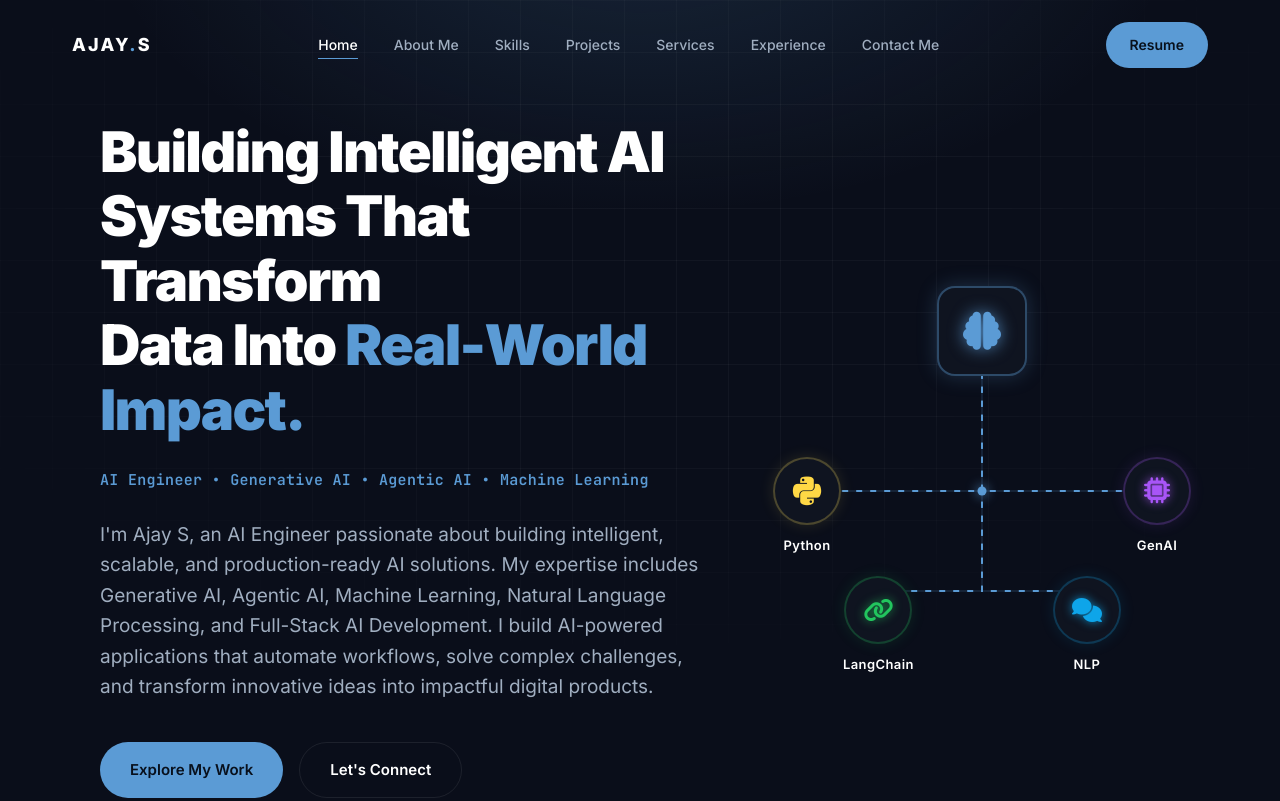
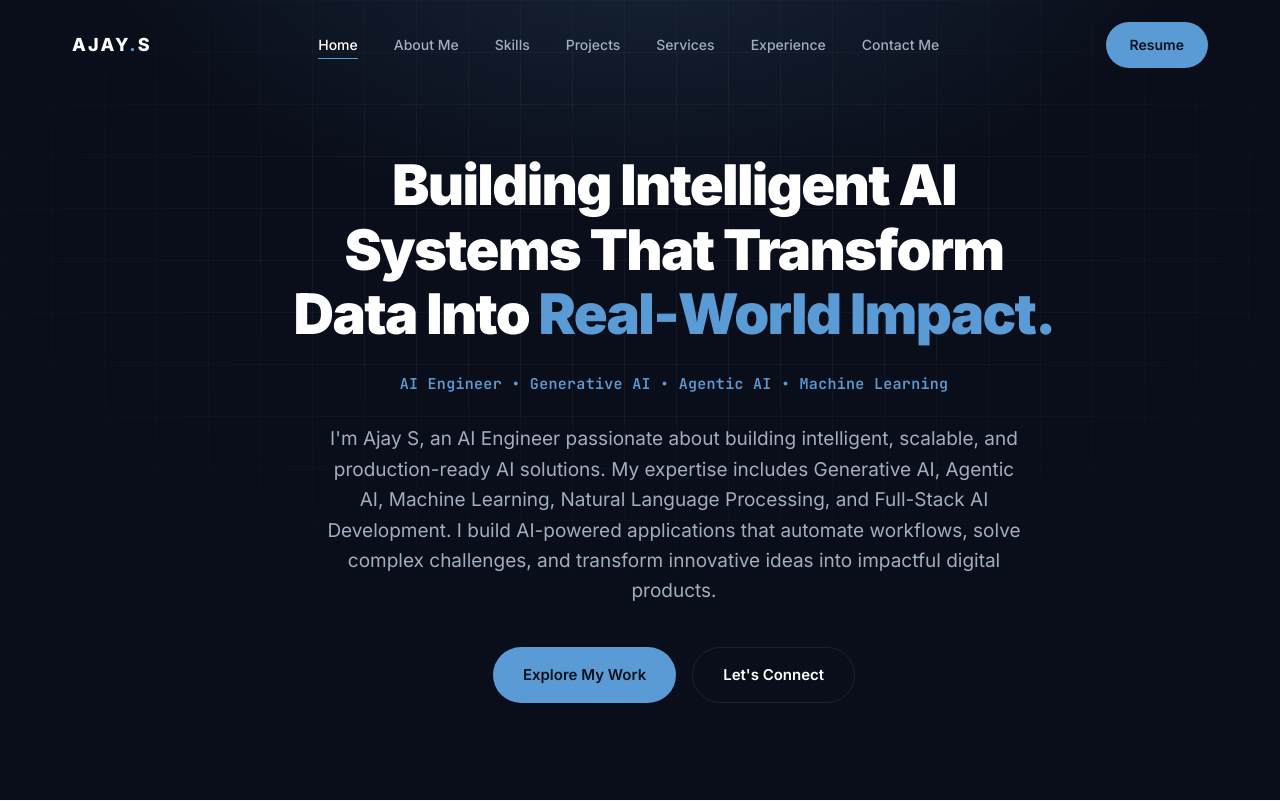
Before and after one commit to ajayspace-bit/My_Portfolio, a plain HTML site: page index.html in a window 1280 px wide. Shown: the top 801 px of the page. Drawn offline with nearby package versions, Linux system fonts and the light colour scheme.

Commit message:
feat(home): enhance homepage UI with a more professional design

```diff
--- a/index.html
+++ b/index.html
@@ -37,78 +37,17 @@
 <!-- ============ HERO ============ -->
 <section class="hero" id="home">
   <div class="hero-container">
-    <div class="hero-layout" style="display: flex; align-items: center; justify-content: space-between; gap: 48px; flex-wrap: wrap;">
-      <div class="hero-inner" style="text-align: left; max-width: 620px; flex: 1.2; min-width: 320px;">
+    <div class="hero-layout" style="display: flex; align-items: center; justify-content: center; gap: 48px; flex-wrap: wrap;">
+      <div class="hero-inner" style="text-align: center; max-width: 800px; flex: 1; min-width: 320px;">
         <h1>Building Intelligent AI<br>Systems That Transform<br>Data Into <span class="accent-text">Real-World Impact.</span></h1>
-        <div class="hero-subheading">AI Engineer &bull; Generative AI &bull; Agentic AI &bull; Machine Learning</div>
-        <p class="lede" style="margin: 0 0 40px;">I'm Ajay S, an AI Engineer passionate about building intelligent, scalable, and production-ready AI solutions. My expertise includes Generative AI, Agentic AI, Machine Learning, Natural Language Processing, and Full-Stack AI Development. I build AI-powered applications that automate workflows, solve complex challenges, and transform innovative ideas into impactful digital products.</p>
-        <div class="hero-actions" style="justify-content: flex-start;">
+        <div class="hero-subheading" style="justify-content: center;">AI Engineer &bull; Generative AI &bull; Agentic AI &bull; Machine Learning</div>
+        <p class="lede" style="margin: 0 auto 40px; max-width: 700px;">I'm Ajay S, an AI Engineer passionate about building intelligent, scalable, and production-ready AI solutions. My expertise includes Generative AI, Agentic AI, Machine Learning, Natural Language Processing, and Full-Stack AI Development. I build AI-powered applications that automate workflows, solve complex challenges, and transform innovative ideas into impactful digital products.</p>
+        <div class="hero-actions" style="justify-content: center;">
           <a href="#projects" class="btn btn-primary">Explore My Work</a>
           <a href="#contact" class="btn btn-outline">Let's Connect</a>
         </div>
       </div>
-      <div class="hero-graphic" style="flex: 1; min-width: 320px; max-width: 500px; display: flex; justify-content: center; align-items: center; padding-right: 32px;">
-        <div class="diagram-container">
-          <!-- SVG Connector Lines -->
-          <svg class="diagram-svg" viewBox="0 0 450 450">
-            <!-- Background Static lines -->
-            <path class="diagram-line" d="M225,110 L225,225" />
-            <path class="diagram-line" d="M225,225 L84,225" />
-            <path class="diagram-line" d="M225,225 L366,225" />
-            <path class="diagram-line" d="M225,225 L225,325" />
-            <path class="diagram-line" d="M225,325 L120,325 L120,310" />
-            <path class="diagram-line" d="M225,325 L330,325 L330,310" />
-
-            <!-- Animated Active Lines -->
-            <path class="diagram-line-active" d="M225,110 L225,225 L84,225" />
-            <path class="diagram-line-active" d="M225,110 L225,225 L366,225" />
-            <path class="diagram-line-active" d="M225,225 L225,325 L120,325 L120,310" />
-            <path class="diagram-line-active" d="M225,225 L225,325 L330,325 L330,310" />
-
-            <!-- Center Junction Dot -->
-            <circle cx="225" cy="225" r="4.5" fill="#5B9BD5" style="filter: drop-shadow(0 0 6px #5B9BD5);" />
-          </svg>
-
-          <!-- Node 1: Brain (Central Node) -->
-          <div class="diagram-node" style="left: 180px; top: 20px;">
-            <div class="node-box node-brain">
-              <i class="fa-solid fa-brain" style="font-size: 38px; color: #5B9BD5; filter: drop-shadow(0 0 8px rgba(91, 155, 213, 0.75));"></i>
-            </div>
-          </div>
-
-          <!-- Node 2: Python -->
-          <div class="diagram-node" style="left: 16px; top: 191px;">
-            <div class="node-box node-circle node-python">
-              <i class="devicon-python-plain colored" style="font-size: 30px;"></i>
-            </div>
-            <span class="node-label">Python</span>
-          </div>
-
-          <!-- Node 3: GenAI -->
-          <div class="diagram-node" style="right: 16px; top: 191px;">
-            <div class="node-box node-circle node-genai">
-              <i class="fa-solid fa-microchip" style="font-size: 26px; color: #a855f7; filter: drop-shadow(0 0 5px rgba(168, 85, 247, 0.75));"></i>
-            </div>
-            <span class="node-label">GenAI</span>
-          </div>
-
-          <!-- Node 4: LangChain -->
-          <div class="diagram-node" style="left: 86px; top: 310px;">
-            <div class="node-box node-circle node-langchain">
-              <i class="fa-solid fa-link" style="font-size: 24px; color: #22c55e; filter: drop-shadow(0 0 5px rgba(34, 197, 94, 0.75));"></i>
-            </div>
-            <span class="node-label">LangChain</span>
-          </div>
-
-          <!-- Node 5: NLP -->
-          <div class="diagram-node" style="right: 86px; top: 310px;">
-            <div class="node-box node-circle node-nlp">
-              <i class="fa-solid fa-comments" style="font-size: 24px; color: #0ea5e9; filter: drop-shadow(0 0 5px rgba(14, 165, 233, 0.75));"></i>
-            </div>
-            <span class="node-label">NLP</span>
-          </div>
-        </div>
-      </div>
+    </div>
     </div>
   </div>
 </section>
--- a/style.css
+++ b/style.css
@@ -211,100 +211,8 @@ section.light-section{ background:var(--bg-light-alt); padding:120px 0; color:va
 }
 .hero-inner{
 	position:relative; z-index:2;
-	max-width:620px;
-	text-align:left;
-}
-/* ============ INTERACTIVE DIAGRAM ============ */
-.diagram-container {
-	position: relative;
-	width: 450px;
-	height: 450px;
-	margin: 0 auto;
-	user-select: none;
-}
-.diagram-node {
-	position: absolute;
-	display: flex;
-	flex-direction: column;
-	align-items: center;
-	z-index: 2;
-}
-.node-box {
-	background: #0f1420;
-	border: 2px solid rgba(91, 155, 213, 0.25);
-	box-shadow: 0 0 15px rgba(91, 155, 213, 0.15);
-	display: flex;
-	align-items: center;
-	justify-content: center;
-	transition: all 0.3s cubic-bezier(0.4, 0, 0.2, 1);
-}
-.node-box:hover {
-	transform: translateY(-4px) scale(1.05);
-}
-.node-brain {
-	width: 90px;
-	height: 90px;
-	border-radius: 18px;
-	border-color: rgba(91, 155, 213, 0.4);
-	box-shadow: 0 0 20px rgba(91, 155, 213, 0.25);
-}
-.node-brain:hover {
-	border-color: #5B9BD5;
-	box-shadow: 0 0 30px rgba(91, 155, 213, 0.6);
-}
-.node-circle {
-	width: 68px;
-	height: 68px;
-	border-radius: 50%;
-}
-.node-label {
-	margin-top: 10px;
-	font-family: var(--font-sans);
-	font-size: 13px;
-	font-weight: 600;
-	color: var(--text-dark-heading);
-	letter-spacing: 0.03em;
-}
-
-/* Glowing variations */
-.node-python { border-color: rgba(255, 223, 87, 0.25); box-shadow: 0 0 15px rgba(255, 223, 87, 0.12); }
-.node-python:hover { border-color: #ffdf57; box-shadow: 0 0 25px rgba(255, 223, 87, 0.45); }
-
-.node-genai { border-color: rgba(168, 85, 247, 0.25); box-shadow: 0 0 15px rgba(168, 85, 247, 0.12); }
-.node-genai:hover { border-color: #a855f7; box-shadow: 0 0 25px rgba(168, 85, 247, 0.45); }
-
-.node-langchain { border-color: rgba(34, 197, 94, 0.25); box-shadow: 0 0 15px rgba(34, 197, 94, 0.12); }
-.node-langchain:hover { border-color: #22c55e; box-shadow: 0 0 25px rgba(34, 197, 94, 0.45); }
-
-.node-nlp { border-color: rgba(14, 165, 233, 0.25); box-shadow: 0 0 15px rgba(14, 165, 233, 0.12); }
-.node-nlp:hover { border-color: #0ea5e9; box-shadow: 0 0 25px rgba(14, 165, 233, 0.45); }
-
-/* SVG Connectors */
-.diagram-svg {
-	position: absolute;
-	top: 0;
-	left: 0;
-	width: 100%;
-	height: 100%;
-	z-index: 1;
-	pointer-events: none;
-}
-.diagram-line {
-	stroke: rgba(91, 155, 213, 0.15);
-	stroke-width: 2px;
-	fill: none;
-}
-.diagram-line-active {
-	stroke: var(--accent);
-	stroke-width: 2px;
-	stroke-dasharray: 6 8;
-	animation: diagramDash 25s linear infinite;
-	fill: none;
-}
-@keyframes diagramDash {
-	to {
-		stroke-dashoffset: -1000;
-	}
+	max-width:800px;
+	text-align:center;
 }
 .hero-subheading{
 	font-family:var(--font-mono);
@@ -325,11 +233,11 @@ section.light-section{ background:var(--bg-light-alt); padding:120px 0; color:va
 .hero p.lede{
 	font-size:clamp(16px, 1.6vw, 19px);
 	color:var(--text-dark-muted);
-	max-width:640px;
-	margin:0 0 40px;
+	max-width:700px;
+	margin:0 auto 40px;
 }
 .hero-actions{
-	display:flex; gap:16px; justify-content:flex-start; flex-wrap:wrap;
+	display:flex; gap:16px; justify-content:center; flex-wrap:wrap;
 	margin-bottom:64px;
 }
 .hero-actions .btn{ padding:15px 30px; font-size:15px; }
```
